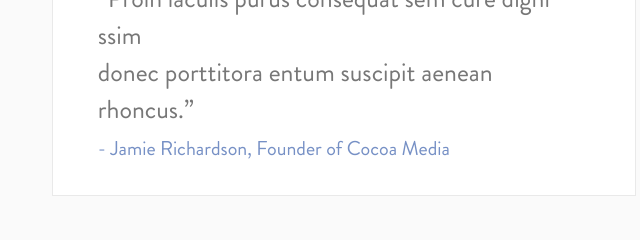
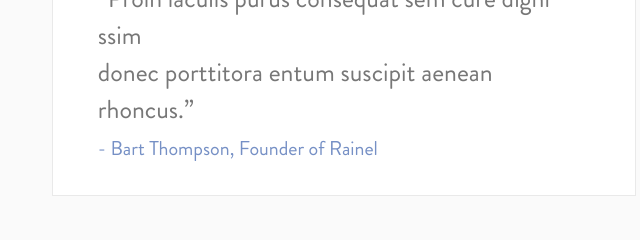
Before and after one commit to sanaaullah/Escape, a plain HTML site: page index.html in a window 1280 px wide. Shown: the part 2720-2960 px from the top of the page, 140-780 px from the left. Drawn offline with Linux system fonts and the light colour scheme.

Commit message:
Update index.html

```diff
--- a/index.html
+++ b/index.html
@@ -161,7 +161,7 @@
 			<!-- client-2 -->
 			<div class="client-review2">
 				<div class="client-comments">
-					<p><q>Proin iaculis purus consequat sem cure  digni ssim <br> donec porttitora entum suscipit aenean rhoncus.</q><br><span>- Jamie Richardson, Founder of Cocoa Media</span></p>
+					<p><q>Proin iaculis purus consequat sem cure  digni ssim <br> donec porttitora entum suscipit aenean rhoncus.</q><br><span>- Bart Thompson, Founder of Rainel</span></p>
 				</div>
 				<div class="client-image">
 					<img src="images/client-2.jpg" alt="William">
```
